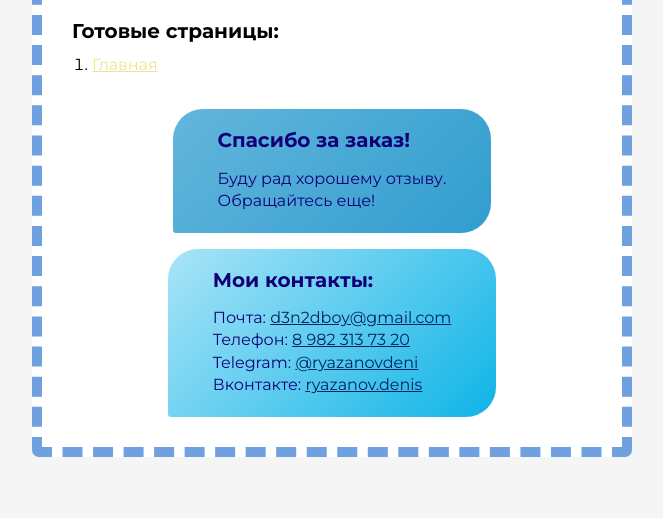
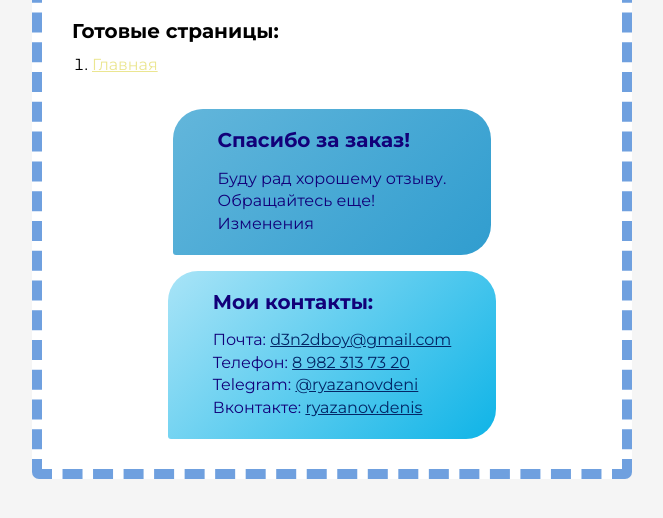
Before and after one commit to D3n2dboy/fashonShop, a plain HTML site: page src/index.html in a window 1280 px wide. Shown: the part 196-714 px from the top of the page, without its empty margins (308-971 px from the left). Drawn offline with Linux system fonts and the light colour scheme.

Commit message:
Update index.html

```diff
--- a/src/index.html
+++ b/src/index.html
@@ -22,6 +22,7 @@
                 <h2>Спасибо за заказ!</h2>
                 <p>Буду рад хорошему отзыву.</p>
                 <p>Обращайтесь еще!</p>
+                Изменения
             </div>
             <div class="rootpage__contacts">
                 <h2>Мои контакты:</h2>
```
